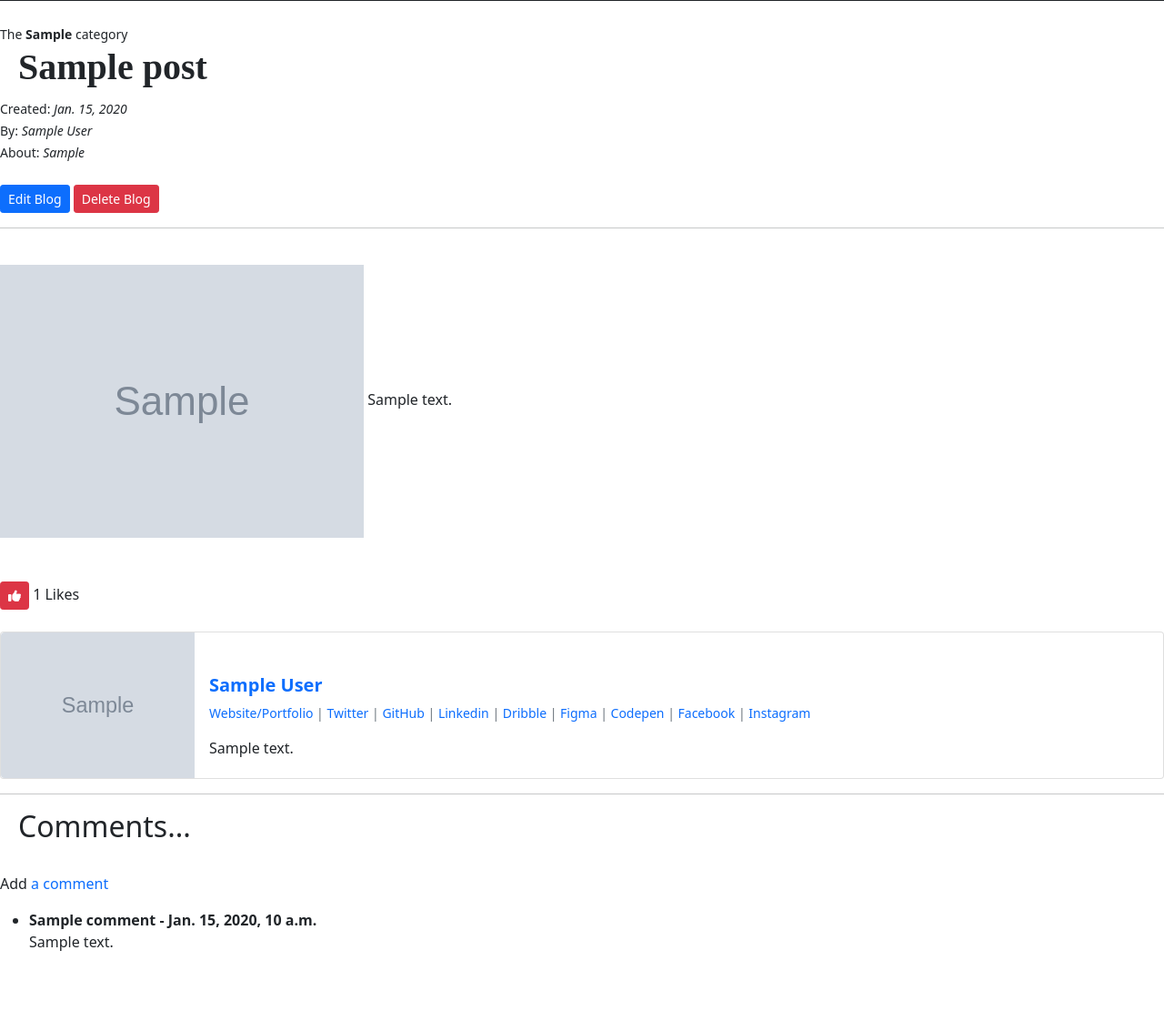
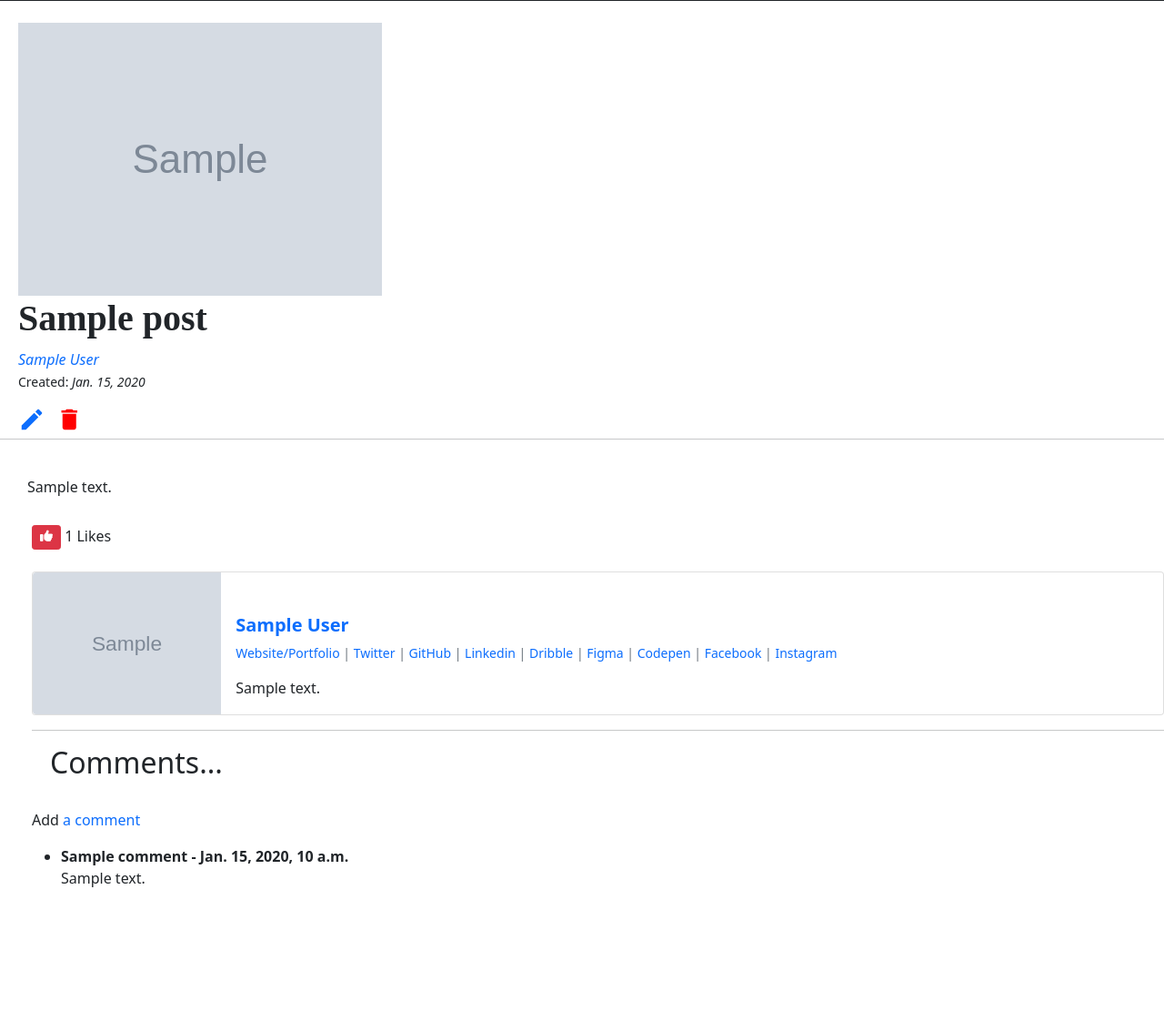
Before and after one commit to jacklee2020716/Chryz-Hub-Blogs, a Django app: page /1/ in a window 1280 px wide. Shown: the part 325-1436 px from the top of the page at 91% size. After the commit the page ends 1300 px from the top, so only its background shows below. Run offline with Django 3.2, Linux system fonts and the light colour scheme; a user stored in the database is signed in; tables that the repository leaves empty hold one stand-in row (values such as "Sample post"); grey boxes marked "Sample" are stand-in pictures; some libraries are stand-ins or nearby versions.

Commit message:
stylings

```diff
--- a/chryzhub_blogs/blog_app/static/blog_app/css/styles.css
+++ b/chryzhub_blogs/blog_app/static/blog_app/css/styles.css
@@ -74,6 +74,10 @@ h5{
   font-weight: 600;
 }
 
+form{
+  margin-left: 35px;
+}
+
 #login-form{
   width: 1000px;
   height: 45px;
@@ -131,21 +135,38 @@ label{
   margin: 30px;
 }
 
+ .header-image{
+   width: 400px;
+   margin-left: 20px;
+   display: inline-block;
+ }
+
+ .blog-info{
+   margin-left: 20px;
+   display: inline-block;
+ }
+
+ .edit-delete-blog{
+   margin-top: 15px;
+   margin-left: 20px;
+ }
 
 
+ #edit-icon{
+   font-size: 30px;
+   padding-right: 7px;
+ }
 
+ #delete-icon{
+  font-size: 30px;
+  padding-right: 7px;
+  color: red;
+}
 
-
-
-
-
-
-
-
-
-
-
-
+.blog-body{
+  padding: 30px;
+  margin-top: 10px;
+}
 
 
 div
--- a/chryzhub_blogs/blog_app/templates/base.html
+++ b/chryzhub_blogs/blog_app/templates/base.html
@@ -1,10 +1,11 @@
 <!doctype html>
 <html lang="en">
   <head>
+    {% load static %}
     <meta charset="utf-8">
     <script src="https://kit.fontawesome.com/b99e675b6e.js"></script>
+    <link rel="stylesheet" href="https://fonts.googleapis.com/icon?family=Material+Icons">
     <meta name="viewport" content="width=device-width, initial-scale=1">
-    {% load static %}
     <link href="https://cdn.jsdelivr.net/npm/bootstrap@5.0.1/dist/css/bootstrap.min.css" rel="stylesheet" integrity="sha384-+0n0xVW2eSR5OomGNYDnhzAbDsOXxcvSN1TPprVMTNDbiYZCxYbOOl7+AMvyTG2x" crossorigin="anonymous">
     <link rel="stylesheet" type="text/css" href="{% static 'blog_app/css/styles.css' %}">
     <title>{% block title %}ChryzHub Blogs{% endblock %}</title>
--- a/chryzhub_blogs/blog_app/templates/blog_detail.html
+++ b/chryzhub_blogs/blog_app/templates/blog_detail.html
@@ -1,49 +1,48 @@
 {% extends 'base.html'%}
+ <!DOCTYPE html>
+ <html lang="en">
+ <head>
+   <meta charset="UTF-8">
    {% load static %}
-{% block title %} {{ post.title }} {% endblock %}
-
-
+   <meta http-equiv="X-UA-Compatible" content="IE=edge">
+   <meta name="viewport" content="width=device-width, initial-scale=1.0">
+   <title>{% block title %} {{ post.title }} {% endblock %}</title>
+ </head>
+ <body>
   {% block content %}
   <br>
-    <small>
-      The <strong>{{ post.category}}</strong> category
-    </small>
-    <h1>{{ post.title}}</h1>
-    <small>Created:
-      <em>{{ post.post_date}}</em>
-    </small><br/>
-    <small>
-      By: <em>{{post.author.first_name}} {{post.author.last_name}}</em>
-  </small><br>
-  <small>About: <em>{{ post.snippet }}</em></small>
-
-<br><br>
+    <div class="blog-detail-info">
+      {% if post.header_image %}
+        <img class="header-image" src="{{ post.header_image.url }}">
+      {% endif%}
+      <h1 class="blog-detail-heading">{{ post.title}}</h1>
+      {% if post.author.userprofile %}
+        <span class="blog-info"><em><a href="{% url 'show_profile_page' post.author.userprofile.id %}">{{post.author.first_name}} {{post.author.last_name}}</a></em></span><br>
+      {% else %}
+        <span class="blog-info"><em>{{post.author.first_name}} {{post.author.last_name}}</em></span><br>
+      {% endif %}
+        <span class="blog-info"><small>Created: <em>{{ post.post_date}}</em></small></span>
+    </div>
+    <div class="edit-delete-blog">
       {% if user.is_authenticated %}
         {% if user.id == post.author.id %}
-            <p>
-            <small><a href="{% url 'edit_blog' post.pk%}" class="btn btn-primary btn-sm">Edit Blog</a></small>
-            <small><a href="{% url 'delete_blog' post.pk%}" class="btn btn-danger btn-sm">Delete Blog</a></small>
+          <a href="{% url 'edit_blog' post.pk%}" ><span id="edit-icon" class="material-icons"> mode_edit</span></a>
+          <a href="{% url 'delete_blog' post.pk%}" ><span id="delete-icon" class="material-icons">delete</span></a>
         {% endif %}
     {% endif %}
-
-    </p>
-    <hr/> <br/>
-    {% if post.header_image%}
-      <img src="{{ post.header_image.url }}">
-      {% endif%}
+    </div>
+      <hr style="margin: 0;">
+      <div class="blog-body">
         {{ post.body|safe }}
-
+      </div>
       <form action="{% url 'like_post' post.pk %}" method="post" >
         {% csrf_token%}
-
         {% if user.is_authenticated %}
           {% if liked %}
-          <br><br>
-          <button type="submit" name="post_id" value="{{post.id}}" class="btn btn-danger btn-sm"><i class="fas fa-thumbs-up"></i></button>
+            <button style="padding-top: 0;" type="submit" name="post_id" value="{{post.id}}" class="btn btn-danger btn-sm"><i class="fas fa-thumbs-up"></i></button>
              {{ total_likes }} Likes
           {% else %}
-          <br><br>
-          <button type="submit" name="post_id" value="{{post.id}}" class="btn btn-primary btn-sm"><i class="fas fa-thumbs-up"></i></button>
+            <button style="padding-top: 0;" type="submit" name="post_id" value="{{post.id}}" class="btn btn-primary btn-sm"><i class="fas fa-thumbs-up"></i></button>
              {{ total_likes }} Likes
             {% endif %}
         {% else %}
@@ -112,7 +111,7 @@
       <br>
       {% if user.is_authenticated%}
         {% if not post.comments.all %}
-        No comments yet, be the first to <a href="{% url 'add_comment' post.pk %}">comment</a>
+          No comments yet, be the first to <a href="{% url 'add_comment' post.pk %}">comment<span class="material-icons">insert_comment</span></a>
           {% else %}
           <p>Add <a href="{% url 'add_comment' post.pk %}">a comment</a></p>
           <ul>
@@ -150,3 +149,6 @@
             </ul>
       {% endif %}
   {% endblock %}
+
+ </body>
+ </html>
--- a/chryzhub_blogs/blog_app/templates/registration/login.html
+++ b/chryzhub_blogs/blog_app/templates/registration/login.html
@@ -34,7 +34,7 @@
         <a id="github-btn" class="btn btn-secondary" href="{% provider_login_url 'github' %}"><i id="cross" class="fab fa-github"></i>With Github</a>
         <a id="google-btn" class="btn btn-secondary" href="{% provider_login_url 'google' %}"><i id="cross" class="fab fa-google"></i>With Google</a>
       </div>
-        <h5>Yet to have an account? <a href="{% url 'register' %}">Sign up</a></h5>
+        <h5 style="text-align: center;">Yet to have an account? <a href="{% url 'register' %}">Sign up</a></h5>
     {% endblock %}
 
   </body>
--- a/chryzhub_blogs/blog_app/templates/registration/register.html
+++ b/chryzhub_blogs/blog_app/templates/registration/register.html
@@ -18,7 +18,7 @@
         </div>
       </form>
       <br>
-      <h5>Already had an account? <a href="{% url 'login' %}">Log in</a></h5>
+      <h5 style="text-align: center;">Already had an account? <a href="{% url 'login' %}">Log in</a></h5>
     {% endblock %}
   </body>
 </html>
```
Also changed, not shown: chryzhub_blogs/media/images/header_image/myocatact1.png (added). Lines whose indentation alone changed are shown as unchanged.
